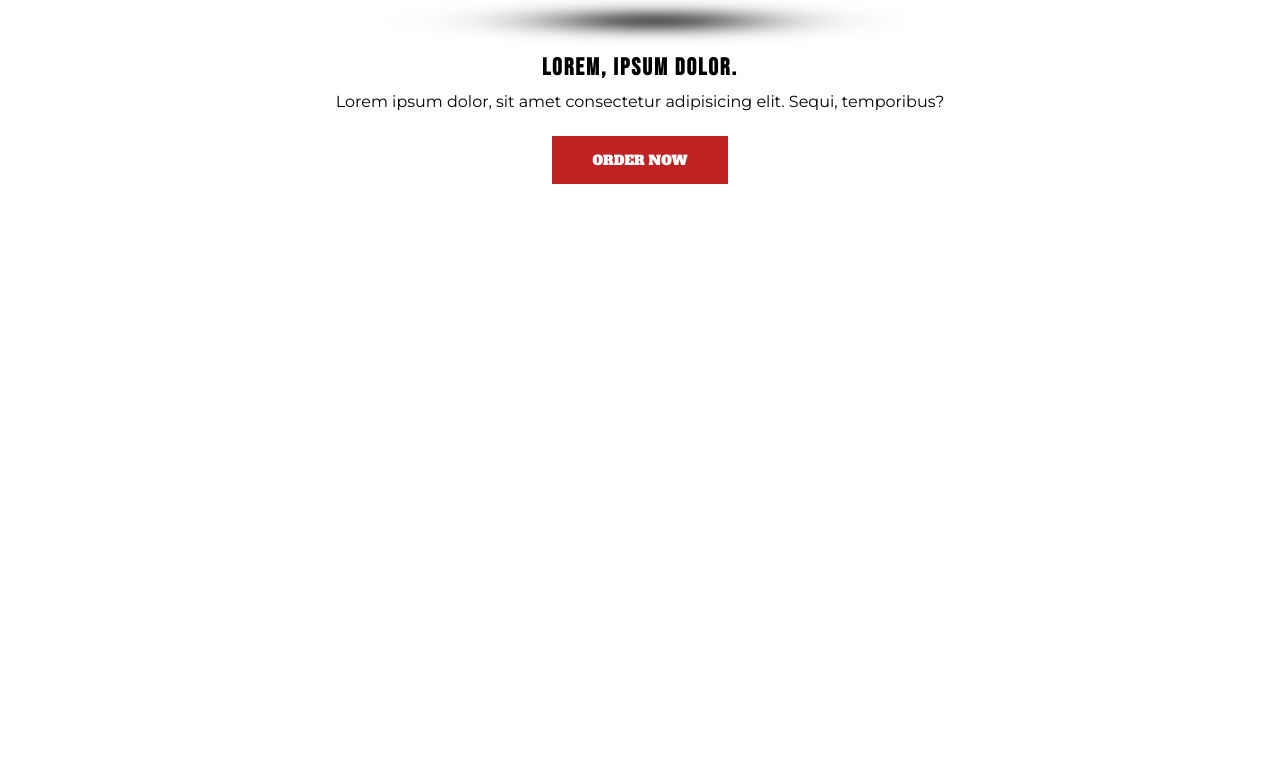
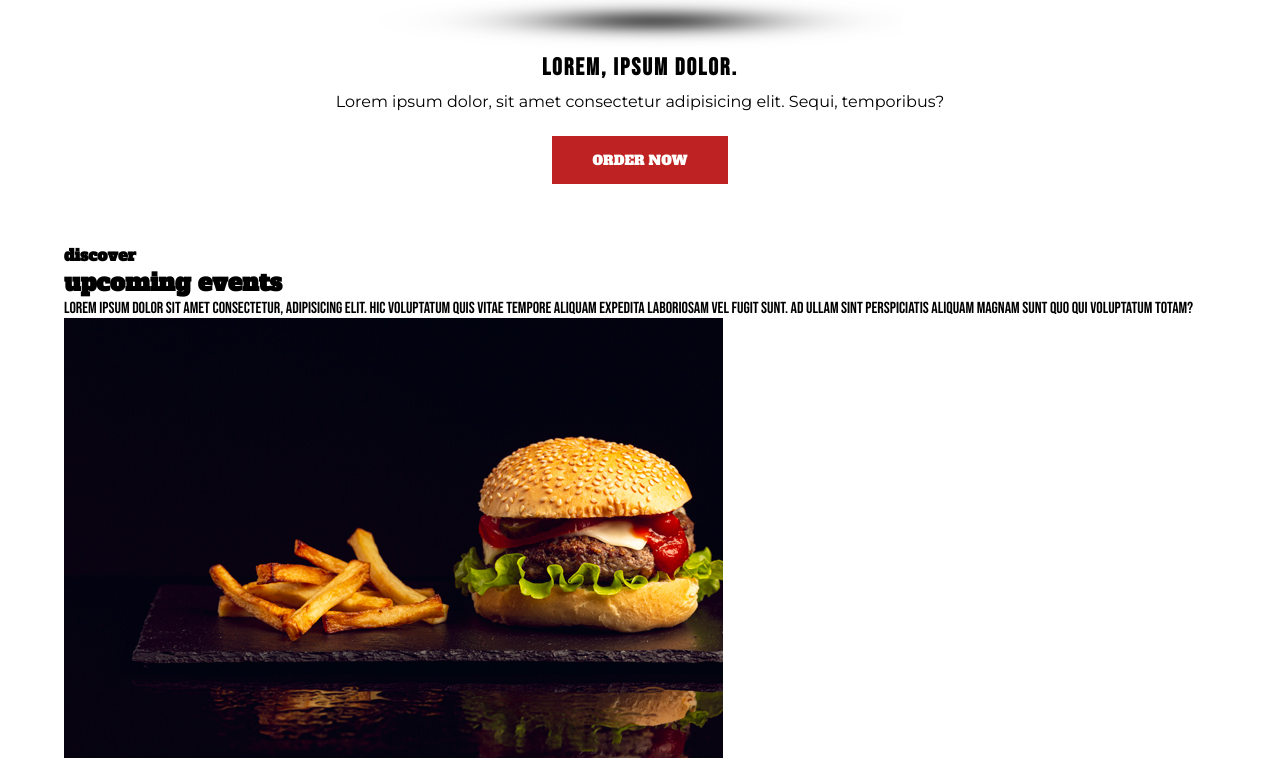
Before and after one commit to nev8/burger-house, a plain HTML site: page index.html in a window 1280 px wide. Shown: the part 2624-3387 px from the top of the page. Before the commit the page ends 2868 px from the top, so only its background shows below. Drawn offline with Linux system fonts and the light colour scheme.

Commit message:
event html

```diff
--- a/index.html
+++ b/index.html
@@ -93,6 +93,16 @@
             </article>
          </section>
 
-         <!-- Meni -->
+         <!-- Event -->
+         <section class="event container">
+             <artcle>
+                 <h4>discover</h4>
+                 <h2>upcoming events</h2>
+                 <p>Lorem ipsum dolor sit amet consectetur, adipisicing elit. Hic voluptatum quis vitae tempore aliquam expedita laboriosam vel fugit sunt. Ad ullam sint perspiciatis aliquam magnam sunt quo qui voluptatum totam?</p>
+             </artcle>
+             <artcle>
+                 <img src="img/Burger7.jpg" alt="">
+             </artcle>
+         </section>
      </body>
  </html>
```
